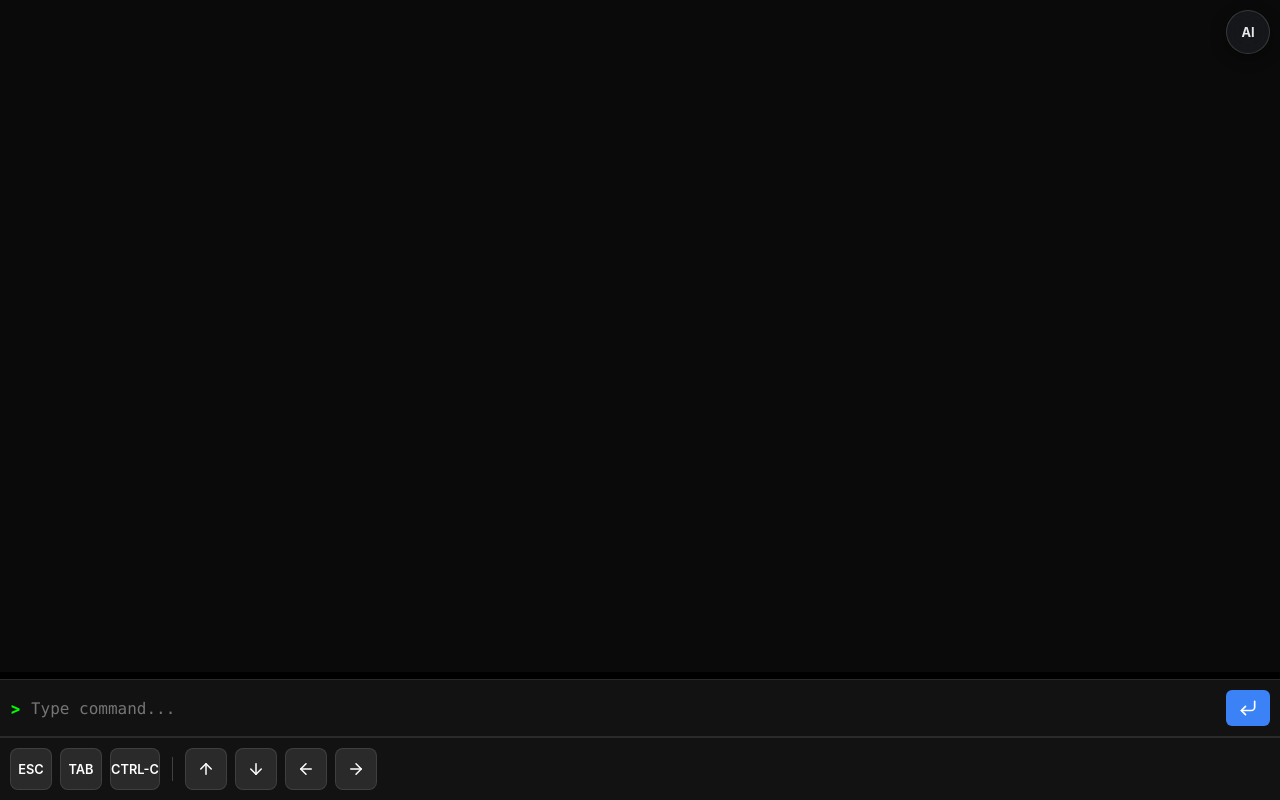
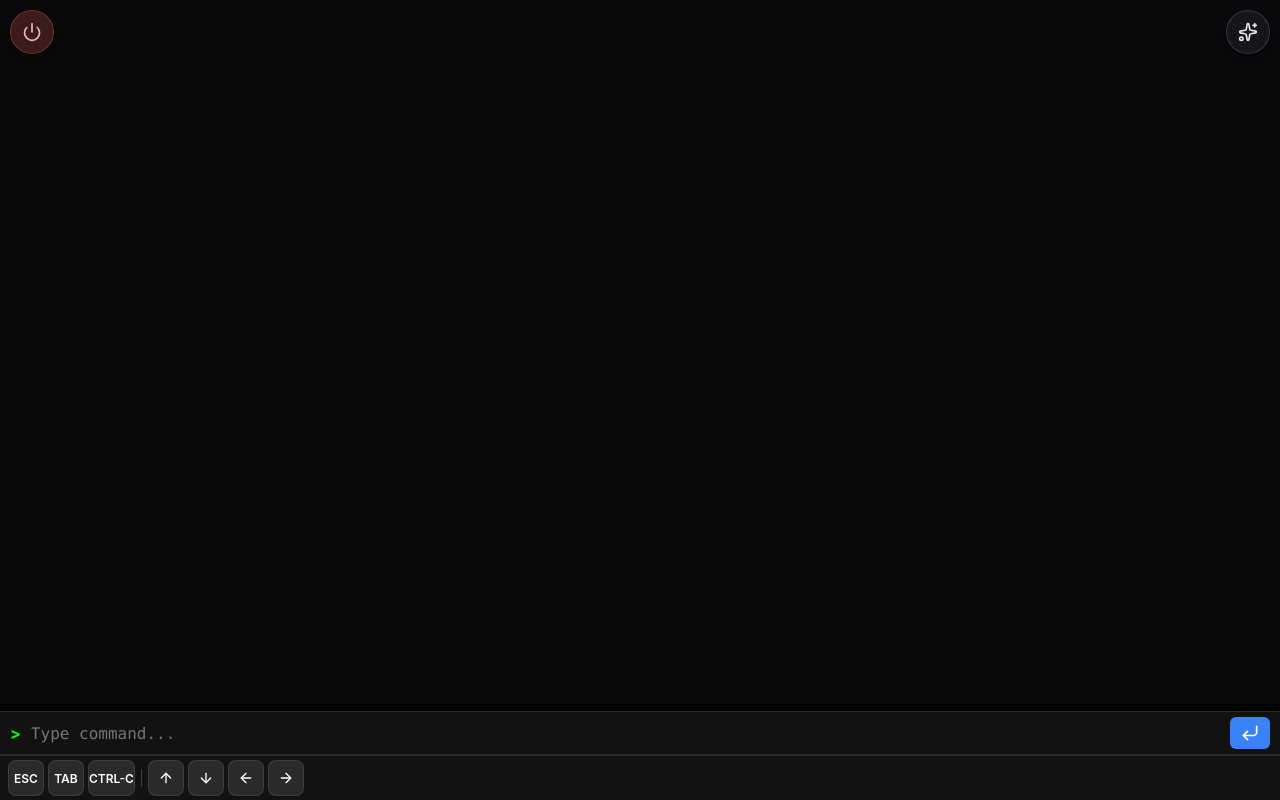
Before and after one commit to k-wa-wa/nash, a React (Vite) app in the folder frontend/: page / in a window 1280 px wide. Both pictures are taken after a click on the button "Connect". Built offline with nearby package versions, Linux system fonts and the light colour scheme; no server answers.

Commit message:
(generated) feat: ターミナルページのUIを調整し、AIサマリーのトリガーロジックを改善し、ホーム画面にスケルトンローディングを追加

```diff
--- a/frontend/src/components/CommandInput.tsx
+++ b/frontend/src/components/CommandInput.tsx
@@ -42,7 +42,7 @@ export const CommandInput = forwardRef<CommandInputHandle, Props>(
 		return (
 			<div
 				style={{
-					padding: "10px",
+					padding: "4px 10px",
 					background: "rgba(20, 20, 20, 0.95)",
 					backdropFilter: "blur(10px)",
 					borderTop: "1px solid rgba(255, 255, 255, 0.1)",
@@ -52,6 +52,7 @@ export const CommandInput = forwardRef<CommandInputHandle, Props>(
 					gap: "10px",
 					zIndex: 10,
 					flexShrink: 0,
+					minHeight: "44px",
 				}}
 			>
 				<span style={{ color: "#0f0", fontWeight: "bold", userSelect: "none" }}>
@@ -77,6 +78,7 @@ export const CommandInput = forwardRef<CommandInputHandle, Props>(
 						margin: 0,
 					}}
 					placeholder="Type command..."
+					inputMode="url"
 					autoComplete="off"
 					autoCapitalize="none"
 					autoCorrect="off"
@@ -92,7 +94,7 @@ export const CommandInput = forwardRef<CommandInputHandle, Props>(
 						border: "none",
 						borderRadius: "6px", // Rounded corners
 						color: "white", // White icon
-						padding: "8px 12px", // Good touch target but not too tall
+						padding: "6px 10px", // Good touch target but not too tall
 						cursor: "pointer",
 						display: "flex",
 						alignItems: "center",
--- a/frontend/src/components/ShortcutBar.tsx
+++ b/frontend/src/components/ShortcutBar.tsx
@@ -12,13 +12,13 @@ export function ShortcutBar({ onKey }: Props) {
 		borderRadius: "8px",
 		border: "1px solid rgba(255, 255, 255, 0.1)",
 		color: "#fff",
-		minWidth: "42px",
-		height: "42px",
+		minWidth: "36px",
+		height: "36px",
 		display: "flex",
 		justifyContent: "center",
 		alignItems: "center",
 		touchAction: "manipulation",
-		fontSize: "0.8rem",
+		fontSize: "0.75rem",
 		fontWeight: 600,
 		cursor: "pointer",
 		transition: "all 0.2s ease",
@@ -42,9 +42,9 @@ export function ShortcutBar({ onKey }: Props) {
 				className="scroll-area"
 				style={{
 					display: "flex",
-					gap: "8px",
+					gap: "4px",
 					overflowX: "auto",
-					padding: "10px",
+					padding: "4px 8px",
 					flexGrow: 1,
 					scrollbarWidth: "none",
 					msOverflowStyle: "none",
@@ -52,6 +52,7 @@ export function ShortcutBar({ onKey }: Props) {
 					WebkitMaskImage:
 						"linear-gradient(to right, black 85%, transparent 100%)",
 					alignItems: "center",
+					minHeight: "44px",
 				}}
 			>
 				<style>{`
@@ -69,22 +70,22 @@ export function ShortcutBar({ onKey }: Props) {
 				<div
 					style={{
 						width: "1px",
-						height: "24px",
+						height: "18px",
 						background: "rgba(255,255,255,0.2)",
-						margin: "0 4px",
+						margin: "0 2px",
 					}}
 				/>
 				<button type="button" style={btnStyle} onClick={() => onKey("\x1b[A")}>
-					<ArrowUp size={18} />
+					<ArrowUp size={16} />
 				</button>
 				<button type="button" style={btnStyle} onClick={() => onKey("\x1b[B")}>
-					<ArrowDown size={18} />
+					<ArrowDown size={16} />
 				</button>
 				<button type="button" style={btnStyle} onClick={() => onKey("\x1b[D")}>
-					<ArrowLeft size={18} />
+					<ArrowLeft size={16} />
 				</button>
 				<button type="button" style={btnStyle} onClick={() => onKey("\x1b[C")}>
-					<ArrowRight size={18} />
+					<ArrowRight size={16} />
 				</button>
 				{/* Spacer to ensure last item is reachable despite mask */}
 				<div style={{ minWidth: "20px" }} />
--- a/frontend/src/pages/HomePage.module.css
+++ b/frontend/src/pages/HomePage.module.css
@@ -18,18 +18,22 @@
 }
 
 .settingsButton {
-	background: rgba(40, 44, 52, 0.6);
-	border: 1px solid rgba(255, 255, 255, 0.1);
+	background: rgba(40, 44, 52, 0.4);
+	border: 1px solid rgba(255, 255, 255, 0.15);
 	border-radius: 50%;
 	width: 44px;
 	height: 44px;
 	display: flex;
 	align-items: center;
 	justify-content: center;
-	color: rgba(255, 255, 255, 0.7);
+	color: rgba(255, 255, 255, 0.9);
 	cursor: pointer;
-	transition: all 0.3s;
-	backdrop-filter: blur(8px);
+	transition: all 0.4s cubic-bezier(0.16, 1, 0.3, 1);
+	backdrop-filter: blur(15px);
+	-webkit-backdrop-filter: blur(15px);
+	padding: 0;
+	margin: 0;
+	box-shadow: 0 4px 15px rgba(0, 0, 0, 0.4);
 }
 
 .settingsButton:hover {
@@ -41,3 +45,54 @@
 .section {
 	margin-bottom: 30px;
 }
+
+.skeletonList {
+	display: flex;
+	flex-direction: column;
+	gap: 10px;
+}
+
+.skeletonItem {
+	height: 60px;
+	background: rgba(40, 44, 52, 0.4);
+	border-radius: 12px;
+	position: relative;
+	overflow: hidden;
+}
+
+.skeletonItem::after {
+	content: "";
+	position: absolute;
+	top: 0;
+	right: 0;
+	bottom: 0;
+	left: 0;
+	transform: translateX(-100%);
+	background: linear-gradient(90deg,
+			rgba(255, 255, 255, 0) 0,
+			rgba(255, 255, 255, 0.05) 50%,
+			rgba(255, 255, 255, 0) 100%);
+	animation: shimmer 1.5s infinite;
+}
+
+@keyframes shimmer {
+	100% {
+		transform: translateX(100%);
+	}
+}
+
+.loadedContent {
+	animation: fadeIn 0.4s ease-out;
+}
+
+@keyframes fadeIn {
+	from {
+		opacity: 0;
+		transform: translateY(10px);
+	}
+
+	to {
+		opacity: 1;
+		transform: translateY(0);
+	}
+}
--- a/frontend/src/pages/HomePage.tsx
+++ b/frontend/src/pages/HomePage.tsx
@@ -9,10 +9,26 @@ import styles from "./HomePage.module.css";
 
 export function HomePage() {
 	const [hosts, setHosts] = useState<SSHHost[]>([]);
+	const [isLoading, setIsLoading] = useState(true);
+	const [showSkeleton, setShowSkeleton] = useState(false);
 	const navigate = useNavigate();
 
 	useEffect(() => {
-		fetchHosts().then(setHosts);
+		setIsLoading(true);
+		setShowSkeleton(false);
+
+		// 200ms以上かかった場合のみスケルトンを表示
+		const timer = setTimeout(() => {
+			setShowSkeleton(true);
+		}, 200);
+
+		fetchHosts().then((data) => {
+			setHosts(data);
+			setIsLoading(false);
+			clearTimeout(timer);
+		});
+
+		return () => clearTimeout(timer);
 	}, []);
 
 	const connect = (host: string, user: string, port: string, pass?: string, identityFile?: string) => {
@@ -51,7 +67,17 @@ export function HomePage() {
 
 			<section className={styles.section}>
 				<h2>Available Hosts</h2>
-				<HostList hosts={hosts} onConnect={handleConnectHost} />
+				{isLoading && showSkeleton ? (
+					<div className={styles.skeletonList}>
+						<div className={styles.skeletonItem} />
+						<div className={styles.skeletonItem} />
+						<div className={styles.skeletonItem} />
+					</div>
+				) : !isLoading ? (
+					<div className={styles.loadedContent}>
+						<HostList hosts={hosts} onConnect={handleConnectHost} />
+					</div>
+				) : null}
 			</section>
 
 			<section>
--- a/frontend/src/pages/TerminalPage.module.css
+++ b/frontend/src/pages/TerminalPage.module.css
@@ -29,6 +29,16 @@
     gap: 8px;
 }
 
+.topLeftActions {
+    position: absolute;
+    top: 10px;
+    left: 10px;
+    z-index: 101;
+    display: flex;
+    align-items: center;
+    gap: 8px;
+}
+
 .aiButton {
     display: flex;
     align-items: center;
@@ -46,6 +56,7 @@
     cursor: pointer;
     transition: all 0.4s cubic-bezier(0.16, 1, 0.3, 1);
     user-select: none;
+    padding: 0;
     box-shadow: 0 4px 15px rgba(0, 0, 0, 0.4);
 }
 
@@ -60,3 +71,36 @@
 .aiButton:active {
     transform: scale(0.92);
 }
+
+.disconnectButton {
+    display: flex;
+    align-items: center;
+    justify-content: center;
+    width: 44px;
+    height: 44px;
+    background: rgba(255, 100, 100, 0.2);
+    border-radius: 50%;
+    backdrop-filter: blur(15px);
+    -webkit-backdrop-filter: blur(15px);
+    border: 1px solid rgba(255, 100, 100, 0.3);
+    font-size: 0.8rem;
+    font-weight: 700;
+    color: rgba(255, 200, 200, 0.9);
+    cursor: pointer;
+    transition: all 0.4s cubic-bezier(0.16, 1, 0.3, 1);
+    user-select: none;
+    padding: 0;
+    box-shadow: 0 4px 15px rgba(0, 0, 0, 0.4);
+}
+
+.disconnectButton:hover {
+    background: rgba(255, 100, 100, 0.4);
+    border-color: rgba(255, 150, 150, 0.6);
+    color: #fff;
+    box-shadow: 0 0 20px rgba(255, 100, 100, 0.4);
+    transform: scale(1.08);
+}
+
+.disconnectButton:active {
+    transform: scale(0.92);
+}
--- a/frontend/src/pages/TerminalPage.tsx
+++ b/frontend/src/pages/TerminalPage.tsx
@@ -1,4 +1,5 @@
 import { useEffect, useRef, useState } from "react";
+import { Power, Sparkles } from "lucide-react";
 import { useLocation, useNavigate } from "react-router-dom";
 import {
 	CommandInput,
@@ -37,6 +38,7 @@ export function TerminalPage() {
 	const [summary, setSummary] = useState("");
 	const [isSummarizing, setIsSummarizing] = useState(false);
 	const lastOutputRef = useRef("");
+	const isPendingSummaryRef = useRef(false);
 
 	// Load AI setting from localStorage
 	useEffect(() => {
@@ -202,8 +204,18 @@ export function TerminalPage() {
 	const executeCommand = () => {
 		// コマンド実行の開始地点にマーカーを設置
 		shellRef.current?.registerCommandMarker();
+		if (inputCmd.trim().length > 0) {
+			isPendingSummaryRef.current = true;
+		}
 		handleData(`${inputCmd}\r`);
 		setInputCmd("");
+	};
+
+	const disconnect = () => {
+		if (socketRef.current) {
+			socketRef.current.close();
+		}
+		navigate("/");
 	};
 
 	const handleInputChange = (val: string) => {
@@ -240,9 +252,9 @@ export function TerminalPage() {
 	// AI Summary logic
 	const summarizeTimerRef = useRef<ReturnType<typeof setTimeout> | null>(null);
 	const handleNewOutput = (data: string) => {
-		console.log('[AI Summary] handleNewOutput called', { aiEnabled: aiEnabledRef.current, dataLength: data.length });
-		if (!aiEnabledRef.current) {
-			console.log('[AI Summary] AI is disabled, skipping');
+		console.log('[AI Summary] handleNewOutput called', { aiEnabled: aiEnabledRef.current, isPendingSummary: isPendingSummaryRef.current, dataLength: data.length });
+		if (!aiEnabledRef.current || !isPendingSummaryRef.current) {
+			console.log('[AI Summary] AI is disabled or no summary pending, skipping');
 			return;
 		}
 
@@ -259,8 +271,14 @@ export function TerminalPage() {
 	};
 
 	const checkAndSummarize = async () => {
-		console.log('[AI Summary] checkAndSummarize called', { aiEnabled: aiEnabledRef.current, isSummarizing });
+		console.log('[AI Summary] checkAndSummarize called', { aiEnabled: aiEnabledRef.current, isSummarizing, lastOutputLen: lastOutputRef.current.length });
 		if (!aiEnabledRef.current || isSummarizing) return;
+
+		// 新たな出力がない場合はスキップ
+		if (lastOutputRef.current.length === 0) {
+			console.log('[AI Summary] No new output since last summary, skipping');
+			return;
+		}
 
 		// マーカーベースの出力を取得（引数なしでマーカー優先）
 		const bufferText = shellRef.current?.getBufferText() || "";
@@ -302,6 +320,7 @@ export function TerminalPage() {
 		} finally {
 			setIsSummarizing(false);
 			lastOutputRef.current = "";
+			isPendingSummaryRef.current = false;
 		}
 	};
 
@@ -317,6 +336,17 @@ export function TerminalPage() {
 		<div className={styles.pageContainer} style={{ height: viewportHeight }}>
 			{/* Top Actions */}
 			{!isAlternateBuffer && (
+				<>
+					<div className={styles.topLeftActions}>
+						<button
+							type="button"
+							className={styles.disconnectButton}
+							onClick={disconnect}
+							aria-label="Disconnect"
+						>
+							<Power size={20} />
+						</button>
+					</div>
 					<div className={styles.topRightActions}>
 						<button
 							type="button"
@@ -324,9 +354,10 @@ export function TerminalPage() {
 							onClick={() => setIsOverlayOpen(!isOverlayOpen)}
 							aria-label="AI Summary"
 						>
-						AI
+							<Sparkles size={20} />
 						</button>
 					</div>
+				</>
 			)}
 
 			{/* Terminal Area (Flex Grow) */}
```
Also changed, not shown: 2 other files (tests, documents, lock files or other folders). Lines whose indentation alone changed are shown as unchanged.
